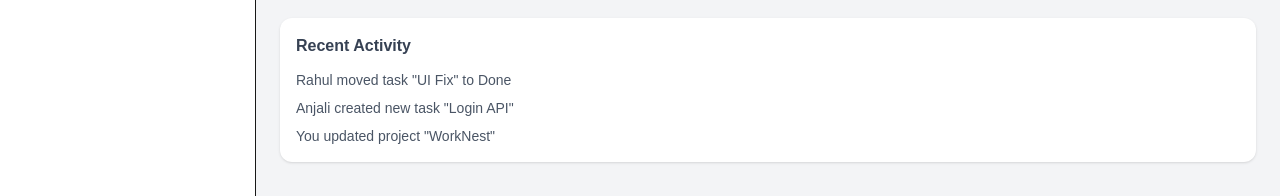
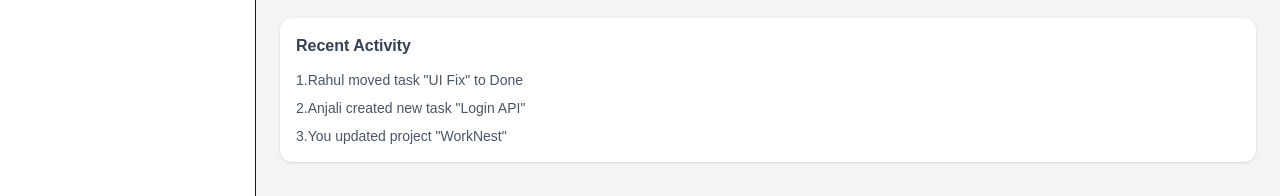
Before and after one commit to kanan48/work-nest-frontend, a Next.js app: page /Dashboard in a window 1280 px wide. Shown: the part 371-567 px from the top of the page. Built offline with nearby package versions, Linux system fonts and the light colour scheme.

Commit message:
fix: updated description

```diff
--- a/src/core-ui/dashboard/RecentActivity.tsx
+++ b/src/core-ui/dashboard/RecentActivity.tsx
@@ -6,9 +6,9 @@ export default function RecentActivity() {
       </h2>
 
       <ul className="text-sm space-y-2 text-gray-600 dark:text-gray-300">
-        <li>Rahul moved task &quot;UI Fix&quot; to Done</li>
-        <li>Anjali created new task &quot;Login API&quot;</li>
-        <li>You updated project &quot;WorkNest&quot;</li>
+        <li>1.Rahul moved task &quot;UI Fix&quot; to Done</li>
+        <li>2.Anjali created new task &quot;Login API&quot;</li>
+        <li>3.You updated project &quot;WorkNest&quot;</li>
       </ul>
     </div>
   );
```
